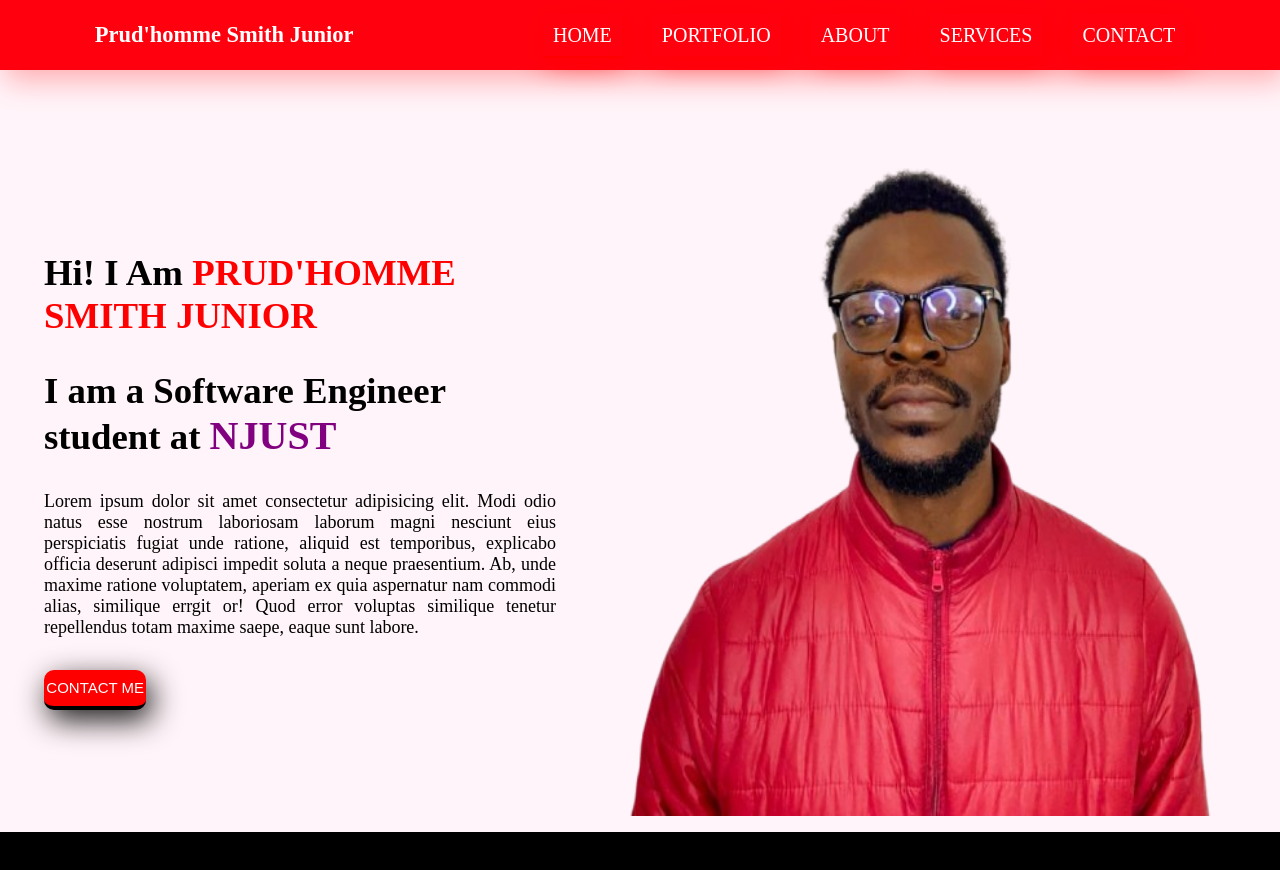
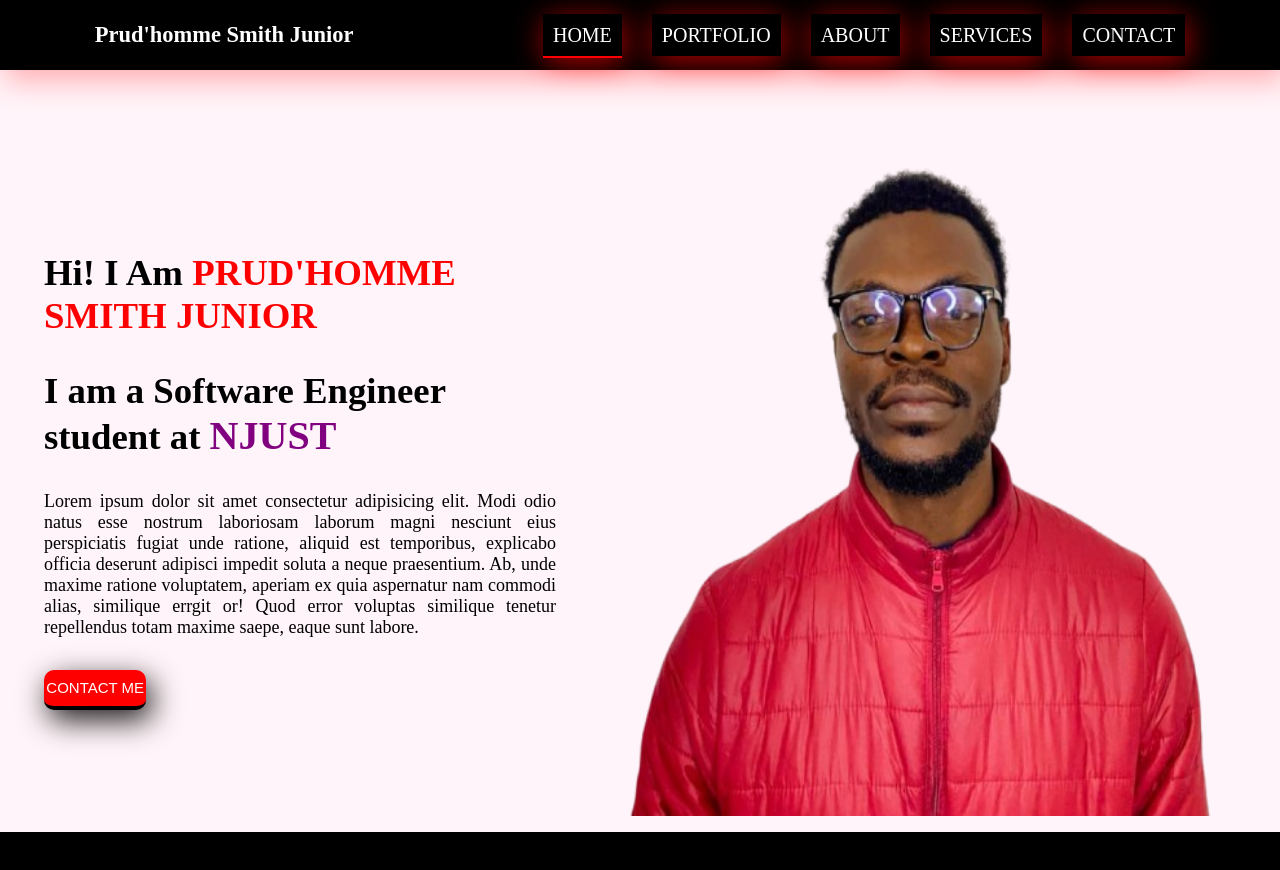
Before and after one commit to MedaSmith45/First-remote-repo, a plain HTML site: page index.html in a window 1280 px wide. Shown: the top 870 px of the page. Drawn offline with Linux system fonts and the light colour scheme.

Commit message:
return to black color for the nav bar

```diff
--- a/style.css
+++ b/style.css
@@ -18,8 +18,8 @@ nav{
     display: flex;
     justify-content: space-around;
     align-items: center;
-    /* background-color: black; */
-    background-color: #ff000f;
+    background-color: black;
+    /* background-color: #ff000f; */
     padding: 10px 0px;
     height: 50px;
     box-shadow: 5px 10px 30px rgba(255, 0, 0, 0.3);
```
